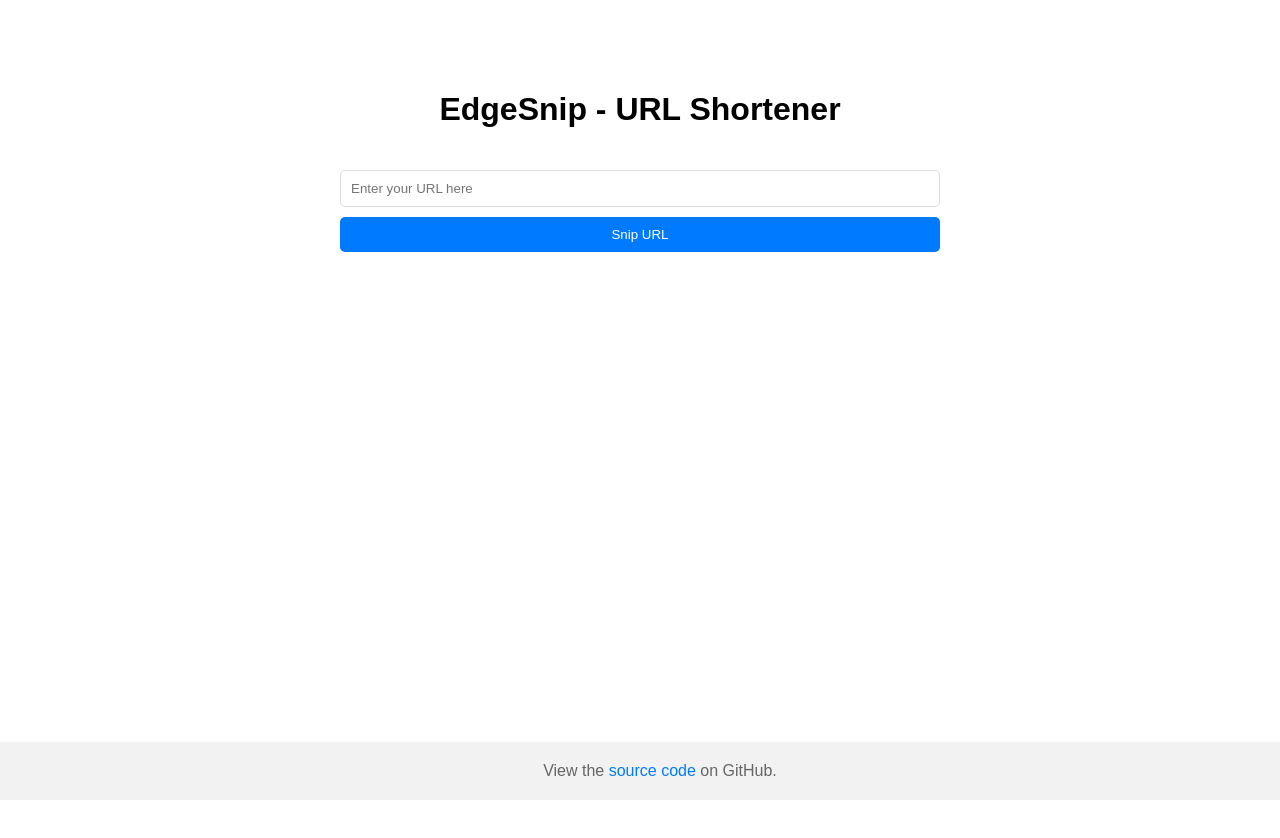
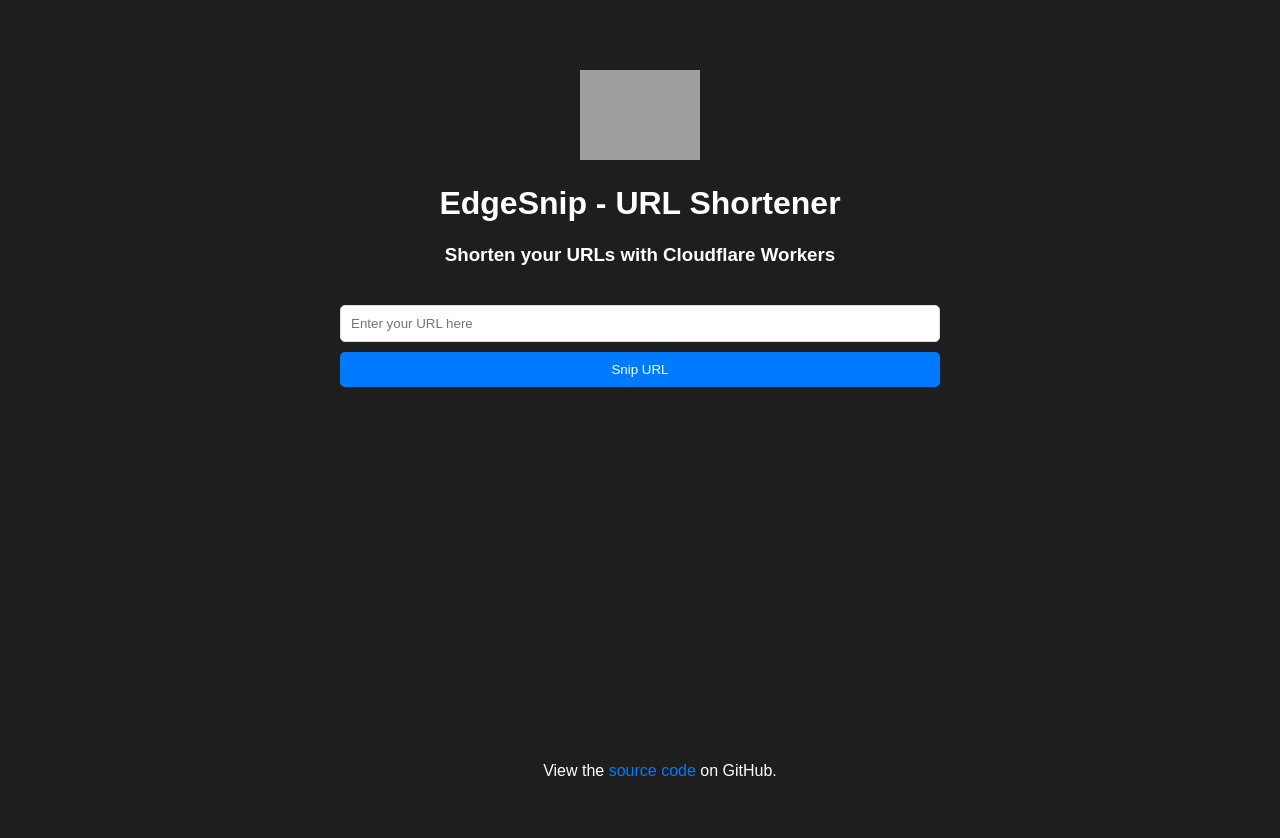
Before and after one commit to alexraskin/edge-snip, a website: page src/public/index.html in a window 1280 px wide. Drawn offline with Linux system fonts and the light colour scheme; grey boxes are pictures that could not be loaded.

Commit message:
update html

```diff
--- a/src/public/index.html
+++ b/src/public/index.html
@@ -8,14 +8,16 @@
     <meta property="og:url" content="https://edgesnip.dev">
     <meta property="og:type" content="website">
     <meta property="og:description" content="EdgeSnip - URL Shortener built with Cloudflare Workers">
-    <meta property="og:image" content="https://cdn.edgesnip.dev/share.png">
-    <link rel="shortcut icon" type="image/x-icon" href="https://cdn.edgesnip.dev/favicon.ico">
+    <meta property="og:image" content="https://cdn.edgesnip.dev/icon.png">
+    <link rel="shortcut icon" type="image/x-icon" href="https://cdn.edgesnip.dev/icon.png">
     <title>EdgeSnip - URL Shortener</title>
     <style>
         body, html {
             height: 100%;
             margin: 0;
             font-family: Arial, sans-serif;
+            background-color: #1E1E1E;
+            color: white;
         }
 
         .container {
@@ -51,6 +53,7 @@
         #result {
             margin-top: 20px;
             word-wrap: break-word;
+            color: white;
         }
 
         .copy-btn {
@@ -76,8 +79,8 @@
             left: 0;
             bottom: 0;
             width: 100%;
-            background-color: #f2f2f2;
-            color: #666;
+            background-color: #1E1E1E;
+            color: white;
         }
 
         footer a {
@@ -93,7 +96,9 @@
 <body>
 
 <div class="container">
+    <a href="https://cdn.edgesnip.dev/icon.png"><img src="https://cdn.edgesnip.dev/icon.png" alt="Icon" width="120"/></a>
     <h1>EdgeSnip - URL Shortener</h1>
+    <h3>Shorten your URLs with Cloudflare Workers</h2>
     <input type="url" id="urlInput" placeholder="Enter your URL here" required>
     <button id="shortenBtn">Snip URL</button>
     <div id="result" class="hidden">
```
